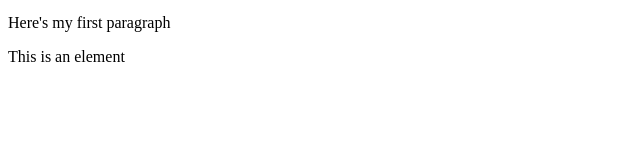
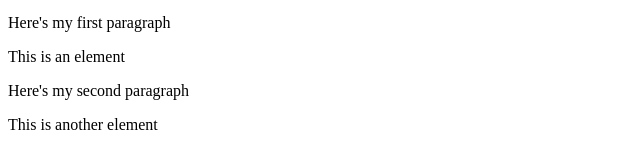
Before and after one commit to CPaxtonProgrammer/gitProject, a plain HTML site: page index.html in a window 1280 px wide. Shown: the part 162-330 px from the top of the page, without its empty margins (0-640 px from the left). Drawn offline with Linux system fonts and the light colour scheme.

Commit message:
Added 2nd para and span

```diff
--- a/index.html
+++ b/index.html
@@ -22,6 +22,8 @@
         </nav>
         <p> Here's my first paragraph</p>
         <span>This is an element</span>
+        <p> Here's my second paragraph</p>
+        <span>This is another element</span>
     </body>
 
 </html>
```
